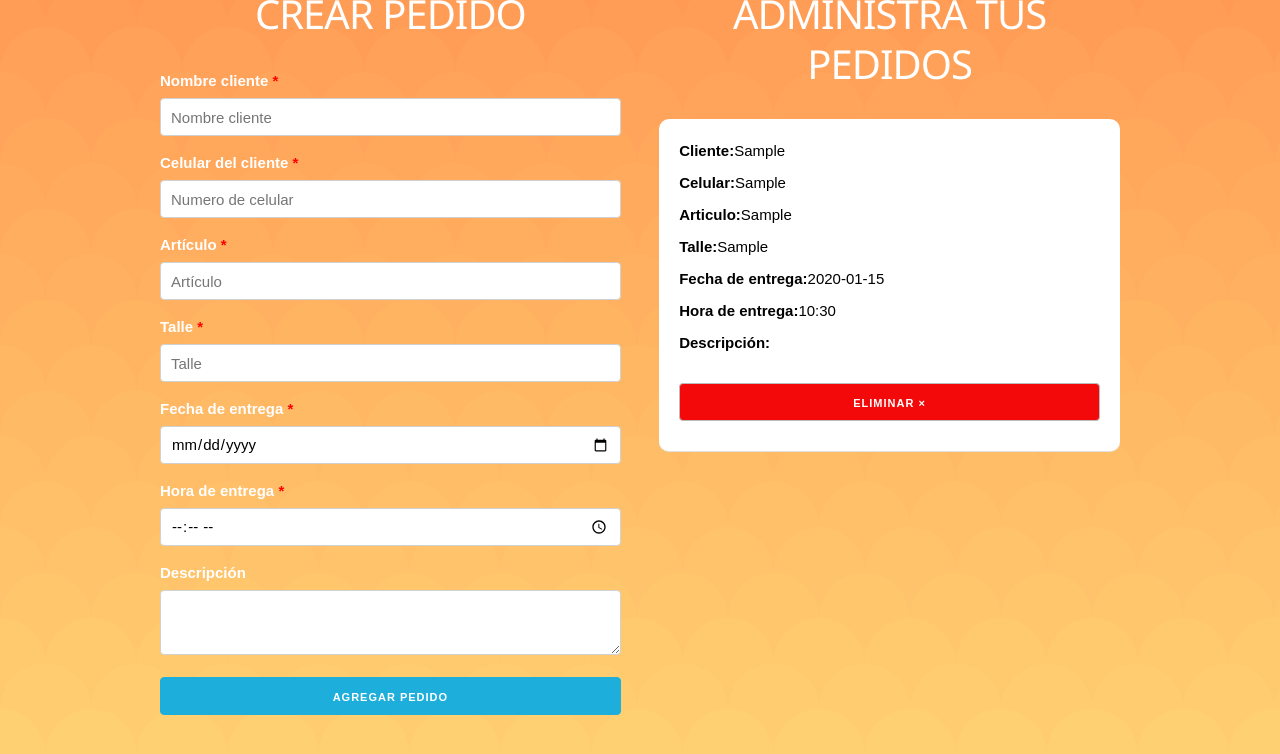
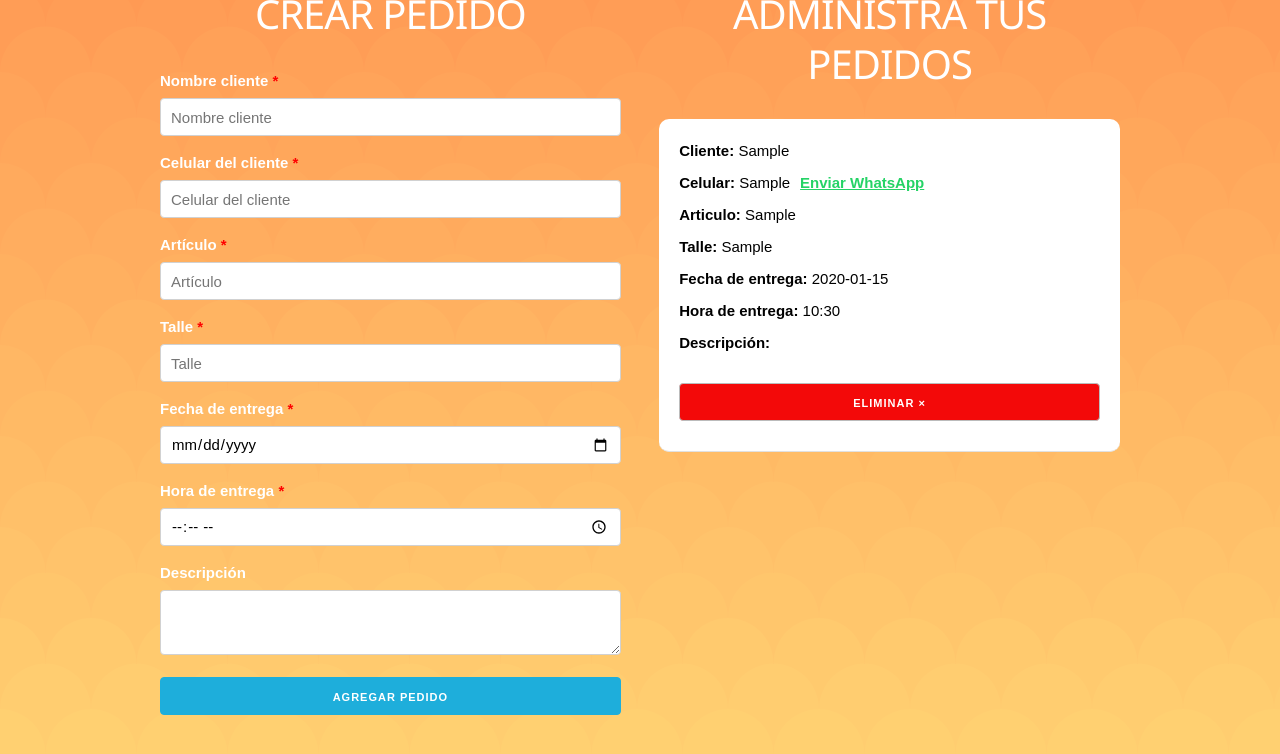
Before and after one commit to FrancoBrizuela01/pedidos-react, a React (Create React App) app: page / in a window 1280 px wide. Both pictures are taken after typing "Sample", "Sample", "Sample", "Sample", "2020-01-15", "10:30" into the empty fields and a click on the button "AGREGAR PEDIDO". Shown: the part 110-864 px from the top of the page. Built offline with nearby package versions, Linux system fonts and the light colour scheme.

Commit message:
enlace a wsp

```diff
--- a/src/App.js
+++ b/src/App.js
@@ -34,9 +34,9 @@ function App() {
 
   return (
     <>
-        <div className="container title">
-            <h1>Administración de Pedidos</h1>
-        </div>
+      <div className="container title">
+        <h1>Administración de Pedidos</h1>
+      </div>
 
       <div className="container">
         <div className="row">
--- a/src/components/Formulario.js
+++ b/src/components/Formulario.js
@@ -87,7 +87,7 @@ const Formulario = ({ crearPedido }) => {
           type="text"
           name="celular"
           className="u-full-width"
-          placeholder="Numero de celular"
+          placeholder="Celular del cliente"
           onChange={actualizarState}
           value={celular}
         />
--- a/src/components/Pedido.js
+++ b/src/components/Pedido.js
@@ -1,27 +1,39 @@
 import React from "react";
 
-const Pedido = ({ pedido, eliminarPedido }) => (
+const Pedido = ({ pedido, eliminarPedido }) => {
+  const msj = "Hola como estas? soy ale ya te agende!!";
+  const url = `https://wa.me/54${pedido.celular}?text=${msj}`;
+
+  return (
     <div className="pedido">
       <p>
-      Cliente:<span>{pedido.cliente}</span>
+        Cliente:<span> {pedido.cliente} </span>
       </p>
       <p>
-      Celular:<span>{pedido.celular}</span>
+        Celular:<span> {pedido.celular}</span>
+        <a
+          href={url}
+          class="whatsapp"
+          target="_blank"
+          rel="noopener noreferrer"
+        >
+          Enviar WhatsApp
+        </a>
       </p>
       <p>
-      Articulo:<span>{pedido.articulo}</span>
+        Articulo:<span> {pedido.articulo}</span>
       </p>
       <p>
-      Talle:<span>{pedido.talle}</span>
+        Talle:<span> {pedido.talle}</span>
       </p>
       <p>
-      Fecha de entrega:<span>{pedido.fecha}</span>
+        Fecha de entrega:<span> {pedido.fecha}</span>
       </p>
       <p>
-      Hora de entrega:<span>{pedido.hora}</span>
+        Hora de entrega:<span> {pedido.hora}</span>
       </p>
       <p>
-      Descripción:<span>{pedido.descripcion}</span>
+        Descripción:<span> {pedido.descripcion}</span>
       </p>
 
       <button
@@ -32,5 +44,6 @@ const Pedido = ({ pedido, eliminarPedido }) => (
       </button>
     </div>
   );
+};
 
 export default Pedido;
--- a/src/index.css
+++ b/src/index.css
@@ -21,6 +21,12 @@ h2 {
   font-family: "Noto Sans", sans-serif;
   font-size: 4rem;
 }
+
+p a, p a:hover{
+    color: #25D366;
+    margin-left: 10px;
+}
+
 .lista-pedido .media {
   border-bottom: 1px solid #e1e1e1;
   padding-bottom: 3rem;
```
Lines whose indentation alone changed are shown as unchanged.
